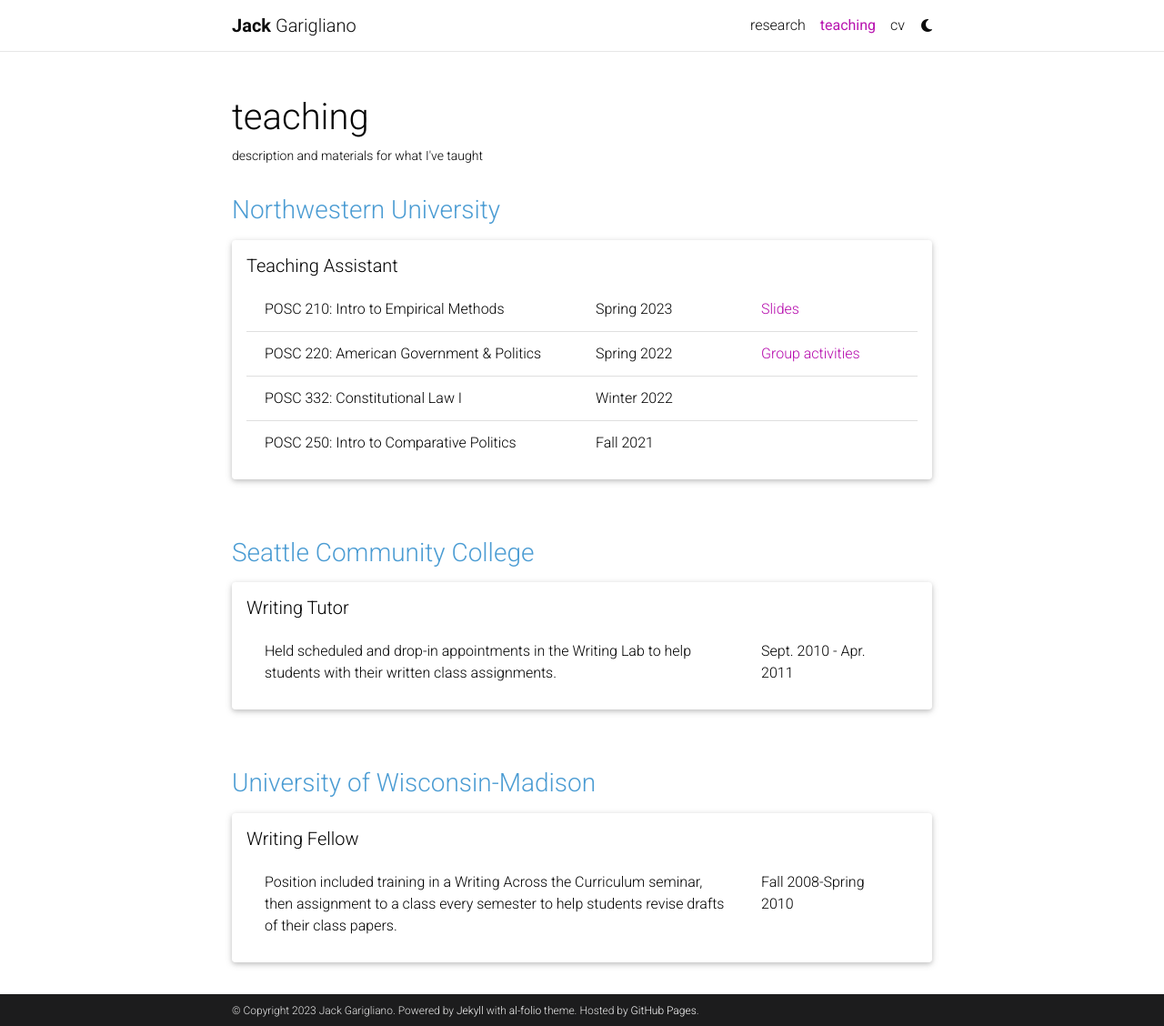
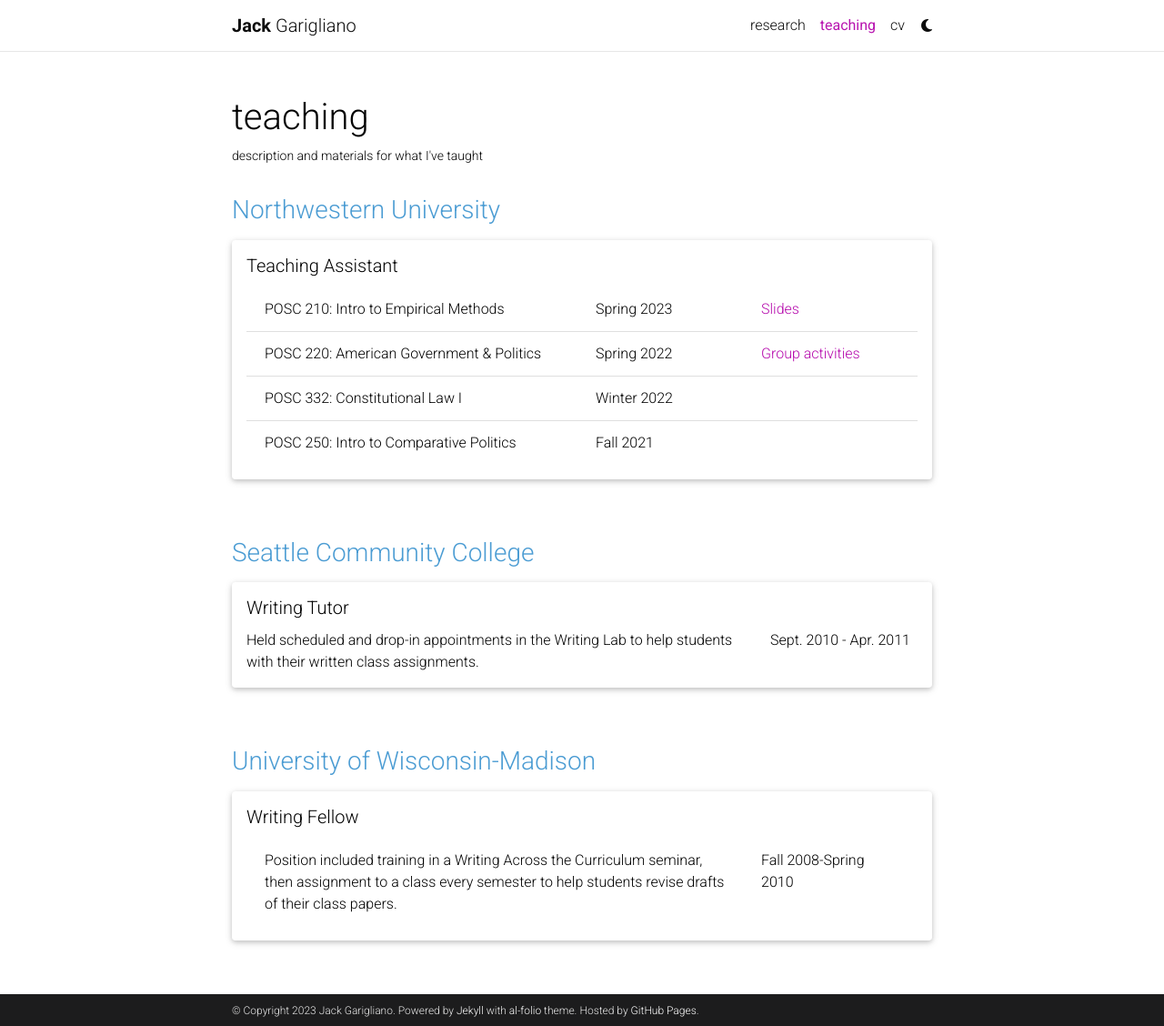
Before and after one commit to jack-garigliano/jack-garigliano.github.io, a Jekyll site: the page built from _pages/teaching.md, in a window 1280 px wide and 1128 px high. Shown: the whole window at 91% size. Built offline with Jekyll 4.4.1, drawn with Linux system fonts in a browser that asks for light colours; comment, search, counter and statistics services are not loaded; a style sheet for code colours, icons or effects is not loaded.

Commit message:
double-check that list group item is in fact messing everything up

```diff
--- a/_pages/teaching.md
+++ b/_pages/teaching.md
@@ -82,7 +82,6 @@
       </div>
     </div>
     <ul class="card-text font-weight-light list-group list-group-flush">
-      <li class="list-group-item">
         <div class="row">
           <div class="col-sm-9">
             Held scheduled and drop-in appointments in the Writing Lab to help students with their written class assignments.
@@ -91,7 +90,6 @@
             Sept. 2010 - Apr. 2011
           </div>
         </div>
-      </li>
     </ul>
       </div>
     </div>
```
